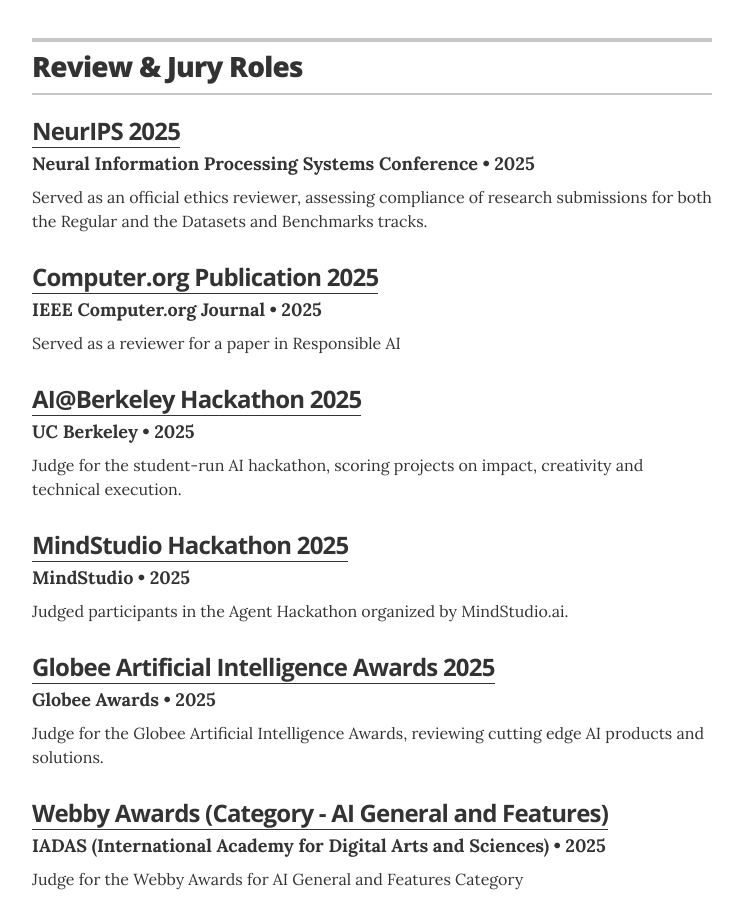
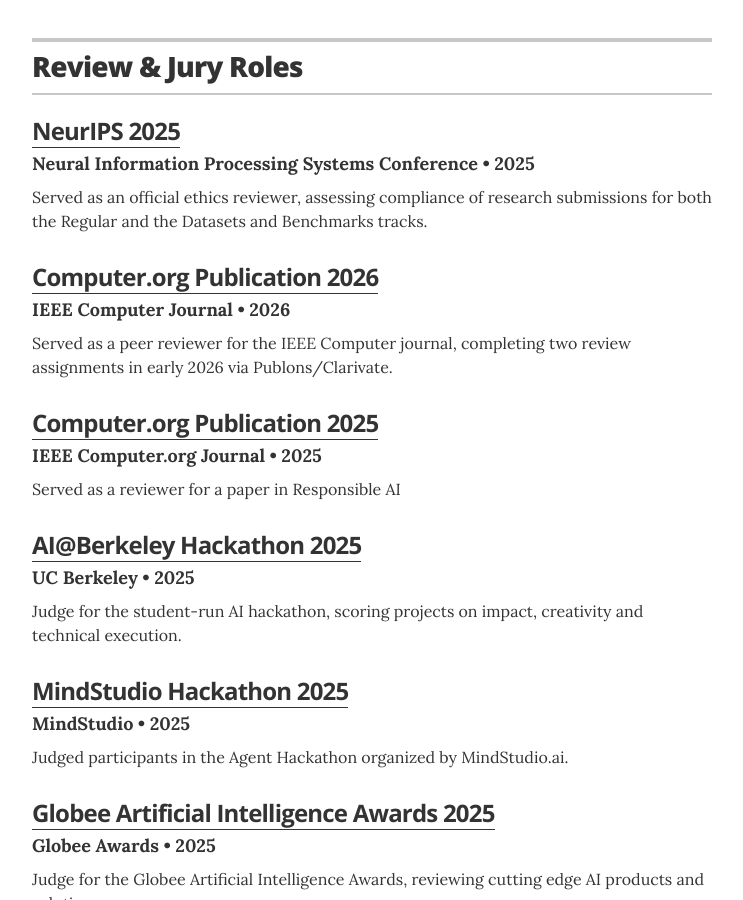
Before and after one commit to misamabbas/misamabbas.github.io, a Jekyll site: the page built from index.html, in a window 1280 px wide and 900 px high, scrolled down 5183 px. Shown: the whole window, without its empty margins (268-1011 px from the left). Built offline with Jekyll 4.4.1, drawn with Linux system fonts in a browser that asks for light colours.

Commit message:
add IEEE Computer journal peer review activity for 2026
Co-Authored-By: Claude Sonnet 4.6 <noreply@anthropic.com>

```diff
--- a/_data/judging.yml
+++ b/_data/judging.yml
@@ -6,6 +6,14 @@
   summary: >-
     Served as an official ethics reviewer, assessing compliance of research
     submissions for both the Regular and the Datasets and Benchmarks tracks.
+
+- event: Computer.org Publication 2026
+  organization: IEEE Computer Journal
+  date: 2026
+  link: https://computer.org
+  summary: >-
+    Served as a peer reviewer for the IEEE Computer journal, completing two
+    review assignments in early 2026 via Publons/Clarivate.
 
 - event: Computer.org Publication 2025
   organization: IEEE Computer.org Journal
```
